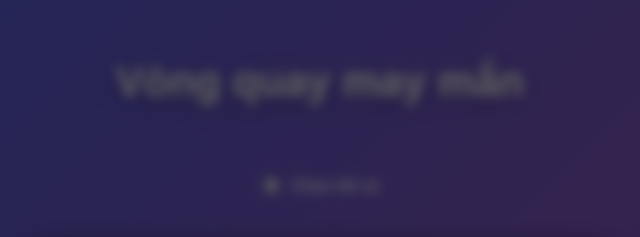
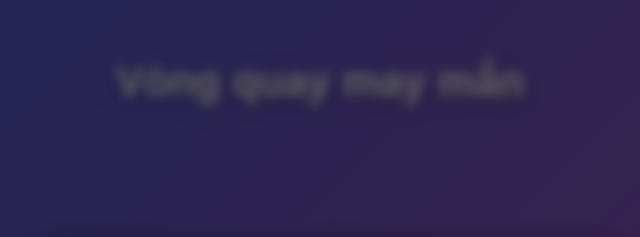
Before and after one commit to haof108/random-picker, a plain HTML site: page random.html in a window 1280 px wide. Shown: the top 237 px of the page, 320-960 px from the left. Drawn offline with Linux system fonts and the light colour scheme.

Commit message:
Update random.html

```diff
--- a/random.html
+++ b/random.html
@@ -158,7 +158,7 @@ canvas#fireworks { position: fixed; top: 0; left: 0; width: 100%; height: 100%;
   <button id="startBtn">Bắt đầu</button>
   <button id="stopBtn">Dừng</button>
 </div>
-<div id="adminControls" style="display:flex; align-items:center; gap:10px; margin-top:20px;">
+<div id="adminControls" style="display:none; align-items:center; gap:10px; margin-top:20px;">
   <input type="checkbox" id="selectAllCheckbox" />
   <label for="selectAllCheckbox" style="color:white; font-weight:bold;">Chọn tất cả</label>
 </div>
@@ -237,6 +237,7 @@ document.getElementById('loginBtn').addEventListener('click', () => {
     role = 'admin';
     adminBtns.style.display = 'flex';
     confirmBtn.style.display = 'none';
+    adminControls.style.display = 'flex';
     document.getElementById('loginOverlay').style.display = 'none';
     renderGrid();
   }
```
